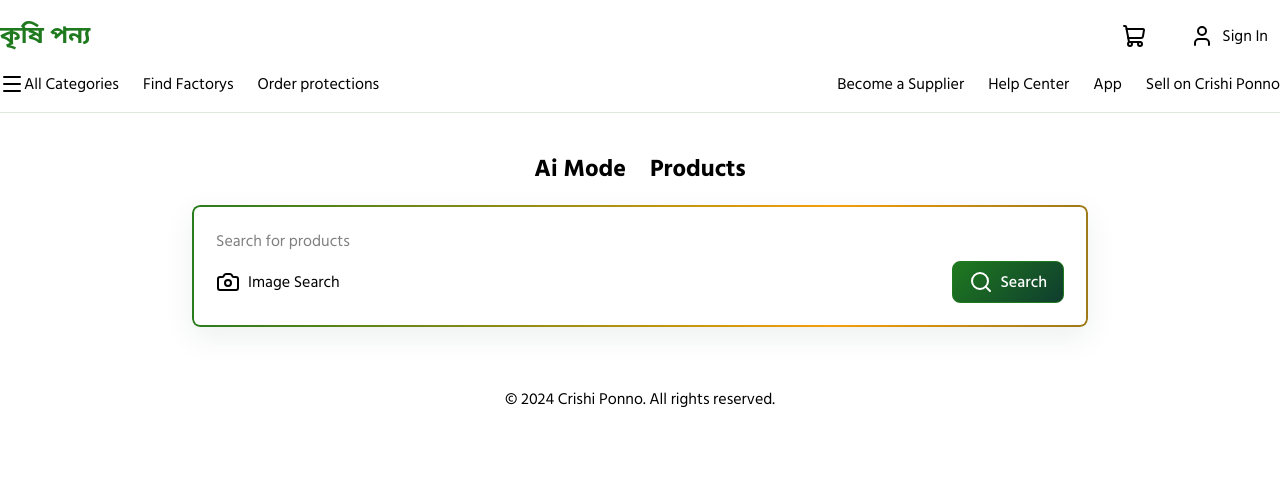
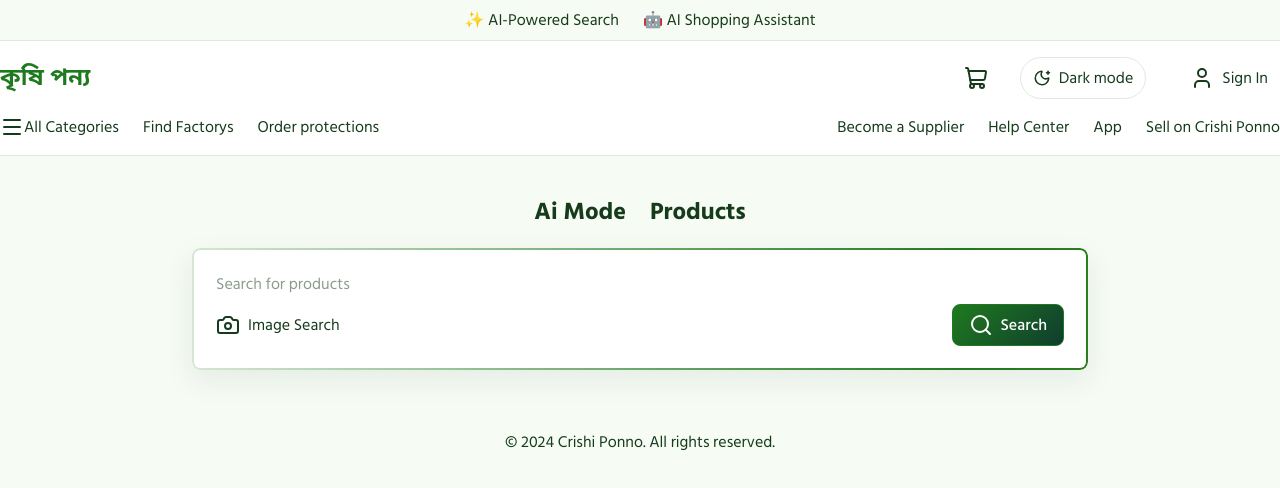
Before and after one commit to Sha-kil-37/Crishi-Ponno, a Next.js app: page / in a window 1280 px wide. Shown: the top 488 px of the page. Built offline with nearby package versions, Linux system fonts and the light colour scheme.

Commit message:
7/16/2026

```diff
--- a/src/app/layout.tsx
+++ b/src/app/layout.tsx
@@ -1,4 +1,5 @@
 import type { Metadata } from "next";
+import { ThemeProvider } from "next-themes";
 import "../styles/globals.css";
 //
 export const metadata: Metadata = {
@@ -14,8 +15,12 @@
   children: React.ReactNode;
 }>) {
   return (
-    <html lang="en">
-      <body>{children}</body>
+    <html lang="en" suppressHydrationWarning>
+      <body>
+        <ThemeProvider attribute="class" defaultTheme="light" enableSystem>
+          {children}
+        </ThemeProvider>
+      </body>
     </html>
   );
 }
--- a/src/app/page.tsx
+++ b/src/app/page.tsx
@@ -8,6 +8,7 @@
 import { useEffect } from "react";
 import { Toaster } from "@/components/utils/sonner";
 import { toast } from "sonner";
+import Header from "@/components/layout/header";
 
 //
 export default function Page() {
@@ -36,6 +37,7 @@
   return (
     <section>
       <DialogProvider>
+        <Header />
         <Navbar />
         <Banner />
         <Footer />
--- /dev/null
+++ b/src/components/layout/header.tsx
@@ -0,0 +1,13 @@
+//
+function Header() {
+  return (
+    <section className="py-2 border-b border-[#dcebdc]">
+      <div className="flex gap-x-6 justify-center items-center">
+        <p>✨ AI-Powered Search</p>
+        <p>🤖 AI Shopping Assistant</p>
+      </div>
+    </section>
+  );
+}
+
+export default Header;
--- a/src/components/layout/navbar.tsx
+++ b/src/components/layout/navbar.tsx
@@ -1,6 +1,8 @@
 "use client";
 //
 import Link from "next/link";
+import { useEffect, useState } from "react";
+import { useTheme } from "next-themes";
 import { useDialog } from "@/hooks/useDialog";
 import GoogleButton from "../utils/googleButton";
 import {
@@ -11,12 +13,18 @@
   ShoppingCart,
   User,
   Menu,
+  MoonStar,
+  Sun,
 } from "lucide-react";
 //
 //
 export default function Navbar() {
   //
   const { openDialog } = useDialog();
+  const { theme, setTheme } = useTheme();
+  const [mounted, setMounted] = useState(false);
+
+  useEffect(() => setMounted(true), []);
   //
   const handleOpenSignIn = () => {
     openDialog({
@@ -51,7 +59,7 @@
   };
   //
   return (
-    <nav className="py-2 w-full z-50 sticky top-0 left-0 bg-[rgba(255,255,255,0.94)] border-b border-[#dcebdc] backdrop-blur-md">
+    <nav className="py-2 w-full z-50 sticky top-0 left-0 border-b backdrop-blur-md border-[#dcebdc] bg-[rgba(255,255,255,0.94)]">
       <div className="mx-auto w-7xl">
         <div className="flex items-center justify-between py-2">
           <Link href="/" className="text-2xl font-bold text-[#1f7a1f]">
@@ -60,13 +68,28 @@
           <ul className="flex gap-x-8 items-center">
             <li className="relative group transition duration-500 cursor-pointer">
               <ShoppingCart />
-              <div className="top-[120%] left-[50%] absolute bg-white border border-[#dcebdc] shadow-[0_10px_30px_rgba(15,61,46,0.08)] p-6 hidden group-hover:block rounded-xl xl:w-60 transform -translate-x-1/2 after:content-[''] after:absolute after:top-[-8px] after:left-[50%] after:bg-white after:w-4 after:h-4 after:rotate-45 after:-translate-x-1/2 after:border-t after:border-l after:border-gray-300">
+              <div className="top-[120%] left-[50%] absolute bg-white border border-[#dcebdc] shadow-[0_10px_30px_rgba(15,61,46,0.08)] p-6 hidden group-hover:block rounded-xl xl:w-60 transform -translate-x-1/2 after:content-[''] after:absolute after:top-[-8px] after:left-[50%] after:bg-white after:w-4 after:h-4 after:rotate-45 after:-translate-x-1/2 after:border-t after:border-l after:border-[#dcebdc]">
                 <p className="font-medium inline-block">Your cart is empty</p>
               </div>
             </li>
             <button
+              type="button"
+              onClick={() => setTheme(theme === "dark" ? "light" : "dark")}
+              className="cursor-pointer flex gap-x-2 items-center rounded-full px-3 py-2 border border-[#dcebdc] bg-white hover:bg-[#f6fbf4] text-[#163b1b]"
+            >
+              {mounted && theme === "dark" ? (
+                <Sun size={18} />
+              ) : (
+                <MoonStar size={18} />
+              )}
+              <span>
+                {mounted && theme === "dark" ? "Light mode" : "Dark mode"}
+              </span>
+            </button>
+            <button
               onClick={handleOpenSignIn}
-              className="cursor-pointer flex gap-x-2 items-center rounded-full px-3 py-2 hover:bg-[#f3f9f2]"
+              className="cursor-pointer flex gap-x-2 items-center rounded-full px-3 py-2 hover:bg-[#f6fbf4] text-[#163b1b]"
+
             >
               <User />
               <span>Sign In</span>
--- a/src/styles/globals.css
+++ b/src/styles/globals.css
@@ -1,6 +1,7 @@
 @import url("https://fonts.googleapis.com/css2?family=Hind+Siliguri:wght@300;400;500;600;700&display=swap");
 @import "tailwindcss";
 
+/*  */
 :root {
   --font-sans: "Hind Siliguri", "Noto Sans Bengali", sans-serif;
   --brand-primary: #1f7a1f;
@@ -11,6 +12,35 @@
   --brand-border: #dcebdc;
   --brand-text: #163b1b;
 }
+
+html.dark {
+  --brand-primary: #5ddf77;
+  --brand-dark: #a7f3b0;
+  --brand-accent: #fbbf24;
+  --brand-bg: #07110a;
+  --brand-surface: #111c16;
+  --brand-border: #27422f;
+  --brand-text: #f3f7f2;
+}
+
+html {
+  color-scheme: light;
+}
+
+html.dark {
+  color-scheme: dark;
+}
+
+body {
+  min-height: 100vh;
+  background-color: var(--brand-bg);
+  color: var(--brand-text);
+  transition:
+    background-color 0.2s ease,
+    color 0.2s ease;
+}
+
+
 
 /* Animated Border Animation */
 @keyframes animatedBorder {
@@ -40,13 +70,7 @@
   bottom: 0;
   border-radius: 0.5rem;
   padding: 2px;
-  background: linear-gradient(
-    90deg,
-    #1f7a1f 0%,
-    #f59e0b 25%,
-    #0f3d2e 50%,
-    #1f7a1f 100%
-  );
+  background: linear-gradient(90deg, #dcebdc 0%, #1f7a1f 30%, #f59e0b 100%);
   background-size: 300% 300%;
   animation: animatedBorder 6s ease infinite;
   -webkit-mask:
```
Also changed, not shown: 1 other file (tests, documents, lock files or other folders).
